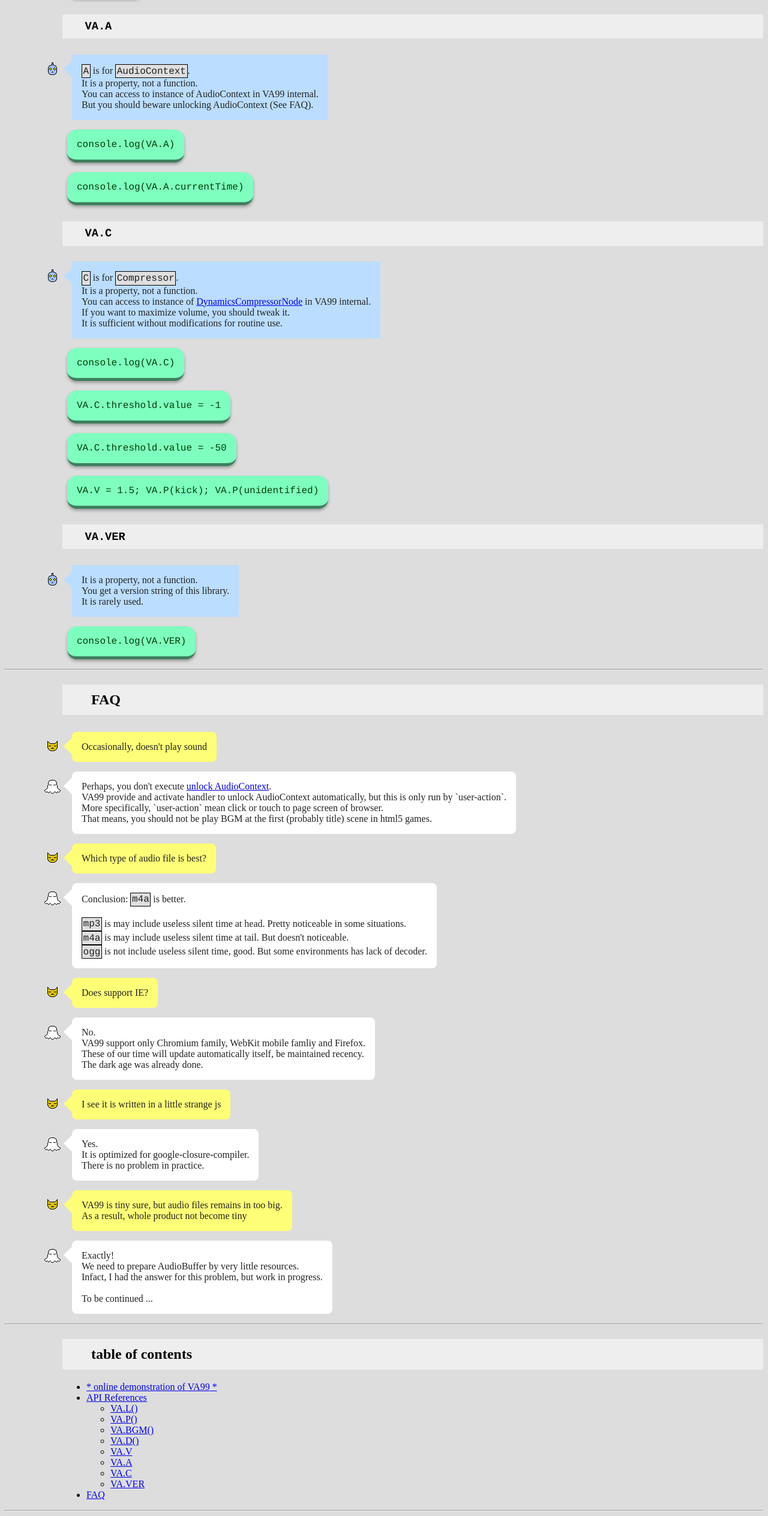
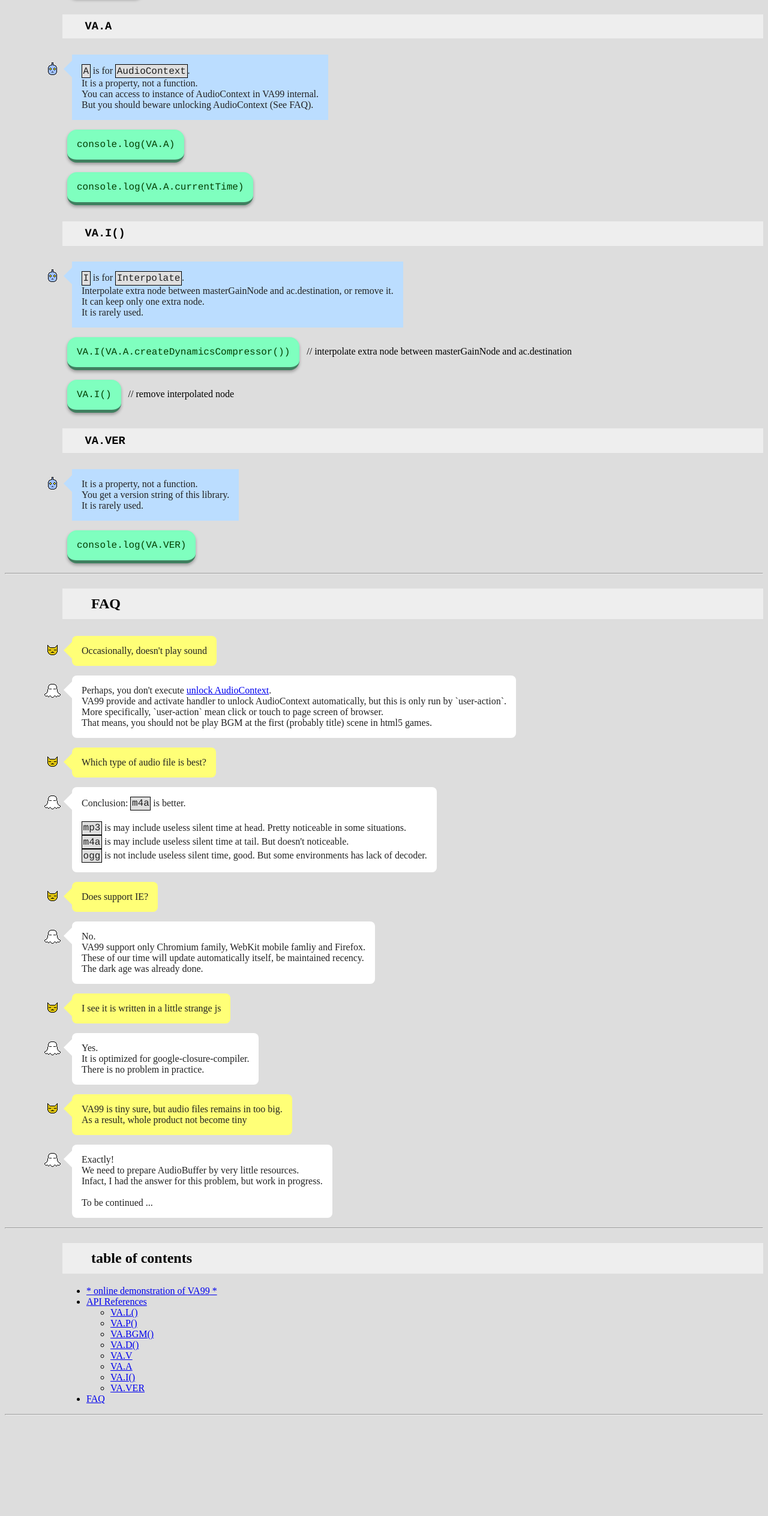
Before and after one commit to ayamada/va99, a website: page docs/index.html in a window 1280 px wide. Shown: the part 5404-7931 px from the top of the page at 60% size. After the commit the page ends 7771 px from the top, so only its background shows below. Drawn offline with Linux system fonts and the light colour scheme; no server answers.

Commit message:
feat!: Add VA.I() / Deprecated and removed VA.C

```diff
--- a/docs/index.html
+++ b/docs/index.html
@@ -479,27 +479,21 @@ But you should beware unlocking AudioContext (See FAQ).
 <button type="button" onclick="bEval(this)" translate="no">console.log(VA.A.currentTime)</button>
 
 
-<h3 translate="no">VA.C</h3>
+<h3 translate="no">VA.I()</h3>
 
 <div><span class="message-ulv"><img src="img/ulv.gif" class="face" />
-    <span translate="no"><code>C</code> is for <code>Compressor</code>.</span>
+    <span translate="no"><code>I</code> is for <code>Interpolate</code>.</span>
 <br />
-It is a property, not a function.
+Interpolate extra node between masterGainNode and ac.destination, or remove it.
 <br />
-You can access to instance of <a href="https://developer.mozilla.org/en-US/docs/Web/API/BaseAudioContext/createDynamicsCompressor" target="_blank" rel="noopener noreferrer">DynamicsCompressorNode</a> in VA99 internal.
+It can keep only one extra node.
 <br />
-If you want to maximize volume, you should tweak it.
-<br />
-It is sufficient without modifications for routine use.
+It is rarely used.
 </span></div>
 
-<button type="button" onclick="bEval(this)" translate="no">console.log(VA.C)</button>
+<button type="button" onclick="bEval(this)" translate="no">VA.I(VA.A.createDynamicsCompressor())</button> // interpolate extra node between masterGainNode and ac.destination
 <br />
-<button type="button" onclick="bEval(this)" translate="no">VA.C.threshold.value = -1</button>
-<br />
-<button type="button" onclick="bEval(this)" translate="no">VA.C.threshold.value = -50</button>
-<br />
-<button type="button" onclick="bEval(this)" translate="no">VA.V = 1.5; VA.P(kick); VA.P(unidentified)</button>
+<button type="button" onclick="bEval(this)" translate="no">VA.I()</button> // remove interpolated node
 
 
 <h3 translate="no">VA.VER</h3>
--- a/docs/va99.js
+++ b/docs/va99.js
@@ -1,6 +1,6 @@
 // don't set `const`, `let`, `var` to VA (for google-closure-compiler)
 VA = (()=> {
-  const version = '4.1.20230804'; /* auto-updated */
+  const version = '4.1.20230925'; /* auto-updated */
 
 
   // I want to prepare instance of AudioContext lazily,
@@ -18,15 +18,22 @@ VA = (()=> {
 
 
   var _masterGainNode = _audioContext.createGain();
-  var _compressorNode = _audioContext.createDynamicsCompressor();
   var _masterVolume = _masterGainNode.gain.value = 0.2;
-  var setupMasterGainNode = () => {
-    // This settings is for html5 games
-    //_compressorNode.threshold.value = -12;
-    //_compressorNode.knee.value = 6;
-    //_compressorNode.ratio.value = 6;
-    _compressorNode.release.value = 0.01;
-    _masterGainNode.connect(_compressorNode).connect(_audioContext.destination);
+  var _extraNode;
+  var interpolate = (extraNode=undefined) => {
+    // Disconnect old connections at first
+    if (_extraNode) {
+      _masterGainNode.disconnect();
+      _extraNode.disconnect();
+    } else {
+      _masterGainNode.disconnect();
+    }
+    _extraNode = extraNode;
+    if (extraNode) {
+      _masterGainNode.connect(extraNode).connect(_audioContext.destination);
+    } else {
+      _masterGainNode.connect(_audioContext.destination);
+    }
   }
 
 
@@ -151,7 +158,7 @@ VA = (()=> {
   };
 
 
-  setupMasterGainNode();
+  interpolate();
 
 
   // unlock AudioContext for iOS
@@ -163,6 +170,7 @@ VA = (()=> {
     P: playAudioBuffer, // Play audioBuffer, return sourceNode
     BGM: playBgm, // play audioBuffer as BGM
     D: disposeSourceNodeSafely, // stop and Dispose played sourceNode safely
+    I: interpolate, // Interpolate extra node between masterGainNode and ac.destination
 
     get V () { return _masterVolume }, // get master Volume
     set V (v) {
@@ -170,7 +178,6 @@ VA = (()=> {
       if (_masterGainNode) { _masterGainNode.gain.value = v }
     }, // set master Volume
     get A () { return _audioContext }, // Audio context
-    get C () { return _compressorNode }, // Compressor node
     VER: 'va99-' + version,
 
     // sourceNode.G is GainNode, you can change sourceNode.G.gain.value
--- a/package.json
+++ b/package.json
@@ -1,6 +1,6 @@
 {
   "name": "va99",
-  "version": "4.1.20230804",
+  "version": "4.1.20230925",
   "description": "Tiny audio manager for BGM and SE in browser",
   "private": false,
   "homepage": "https://github.com/ayamada/va99",
```
Also changed, not shown: README.md, dist/va99.js, dist/va99.min.js, dist/va99.min.mjs, 2 other files.
